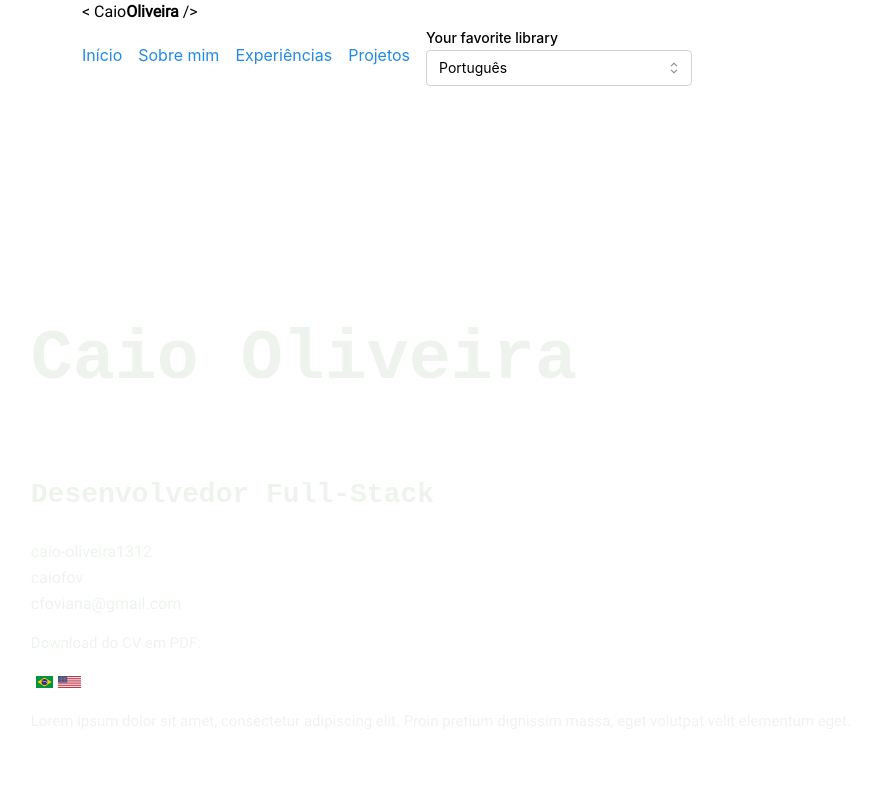
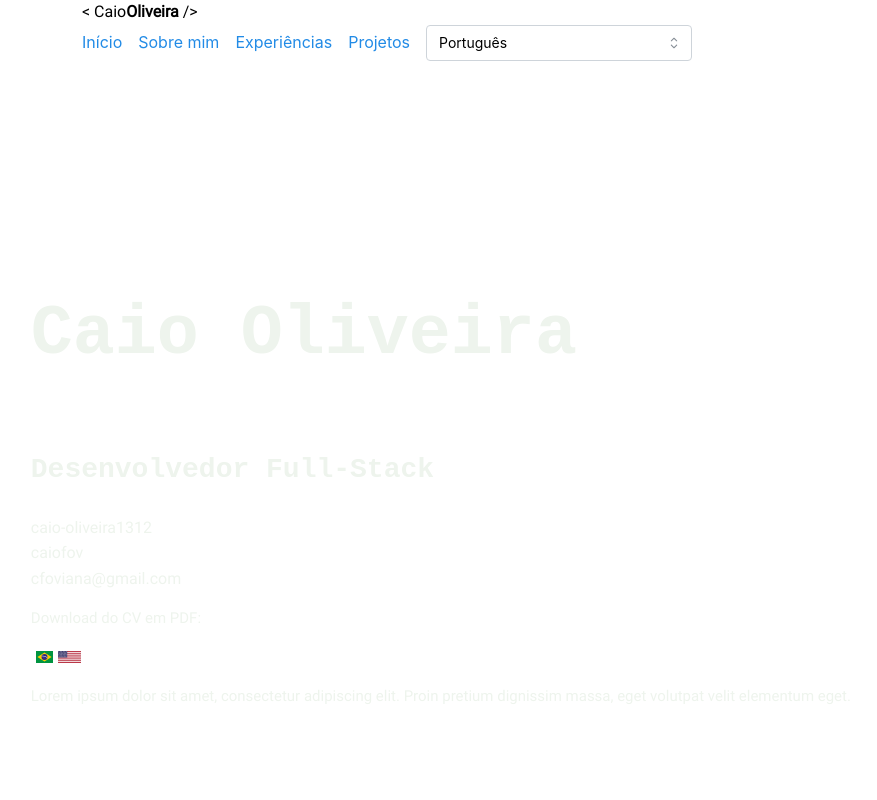
Before and after one commit to caiofov/caiofov.github.io, a React (Create React App) app: page / in a window 1280 px wide. Shown: the top 800 px of the page, without its empty margins (110-987 px from the left). Built offline with nearby package versions, Linux system fonts and the light colour scheme.

Commit message:
refactor: update language selector to matine components

```diff
--- a/src/components/LanguageSelector.tsx
+++ b/src/components/LanguageSelector.tsx
@@ -1,8 +1,8 @@
-import React, { useState } from "react";
+import React from "react";
 import i18n, { LanguageCode } from "../i18n";
 import brazilFlag from "../assets/brazil_flag.svg";
 import usaFlag from "../assets/usa_flag.svg";
-import { ActionIcon, Select, Tooltip } from "@mantine/core";
+import { Select } from "@mantine/core";
 
 const languages = {
   pt: { name: "Português", flag: brazilFlag },
@@ -10,29 +10,24 @@ const languages = {
 };
 
 export const LanguageSelector = () => {
-  const [selectedLanguage, setSelectedLanguage] = useState(
-    i18n.language as LanguageCode
-  );
-
   const chooseLanguage = (code: LanguageCode) => {
     i18n.changeLanguage(code);
-    setSelectedLanguage(code);
   };
+
+  const selectData = Object.keys(languages).map((c) => ({
+    value: c,
+    label: languages[c as LanguageCode]["name"],
+  }));
 
   return (
     <Select
       id="language-selector"
-      className="p-0"
-      label="Your favorite library"
-      placeholder="Pick value"
-      data={[
-        { value: "pt", label: "Português" },
-        { value: "en", label: "English" },
-      ]}
+      data={selectData}
       defaultValue="pt"
       onChange={(value, option) => {
-        if (value != null) chooseLanguage(value as "pt" | "en");
+        if (value != null) chooseLanguage(value as LanguageCode);
       }}
+      allowDeselect={false}
     />
   );
 };
```
